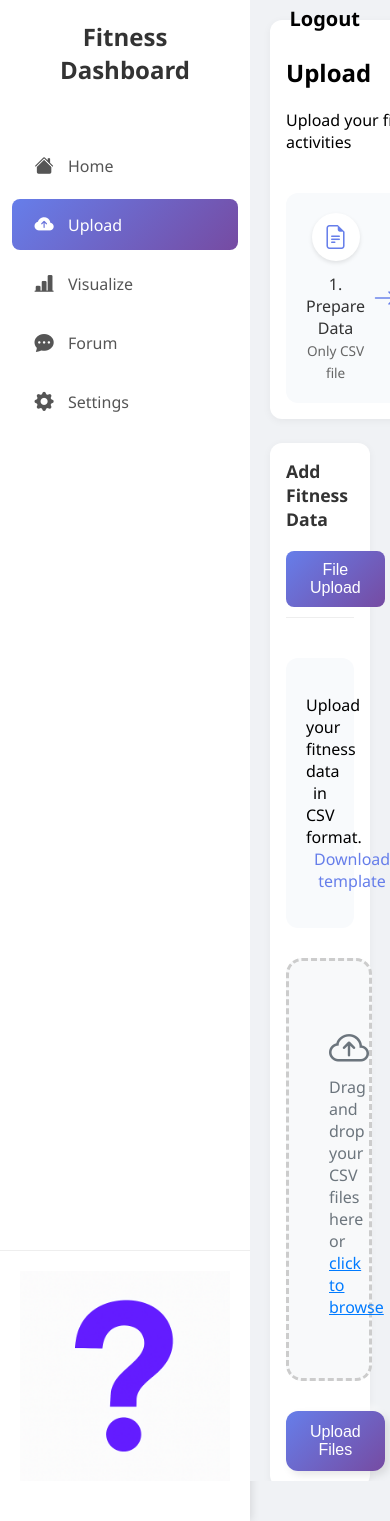
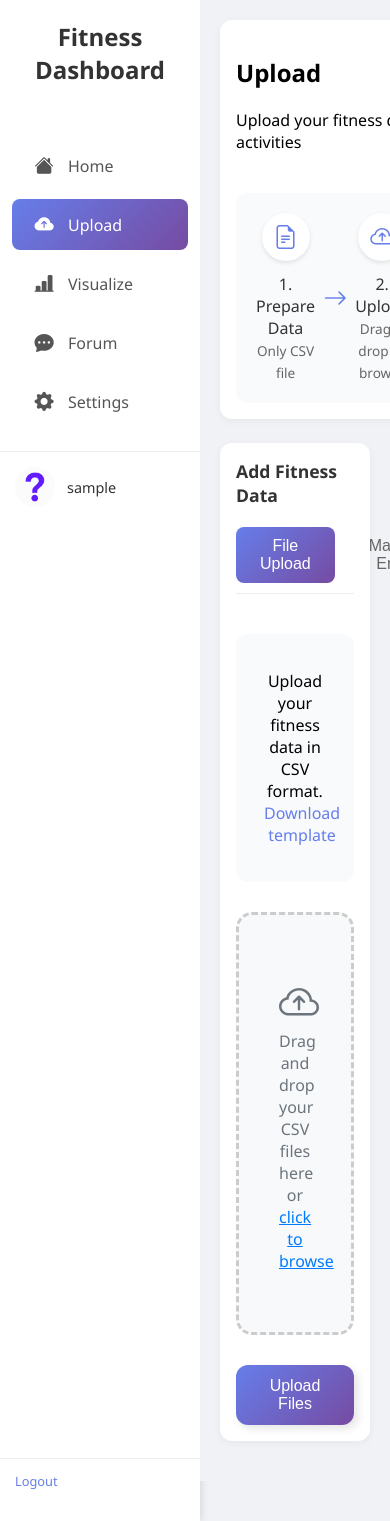
Before and after one commit to CallMeHeiSir/CITS5505_Group_project, a Flask app: page /upload in a window 390 px wide. Run offline with Flask 3, Linux system fonts and the light colour scheme; the visitor is signed in with stand-in values (Sample User, id 1); data that the repository does not hold is empty; some libraries are stand-ins or nearby versions.

Commit message:
feat: change the location of logout button

```diff
--- a/backend/static/css/uploadStyle.css
+++ b/backend/static/css/uploadStyle.css
@@ -68,36 +68,45 @@ html, body {
 }
 
 .user-profile {
-  margin-top: auto;
   padding: 20px;
   display: flex;
   align-items: center;
   gap: 12px;
   border-top: 1px solid #eee;
+  margin-top: 20px; /* 与 indexStyle.css 一致 */
 }
 
 .user-avatar {
-  width: 100%;
-  height: 100%;
+  width: 50px; /* 与 indexStyle.css 一致 */
+  height: 50px; /* 与 indexStyle.css 一致 */
+  border-radius: 50%; /* 与 indexStyle.css 一致 */
   object-fit: cover;
 }
 
+.username {
+  color: #333;
+  font-size: 1rem;
+  font-weight: 500;
+}
+
+/* 调整 top-logout 样式，与 indexStyle.css 一致 */
 .top-logout {
-  position: absolute;
-  top: 5px;
-  right: 30px;
-  z-index: 1000;
+  margin-top: auto;
+  padding: 12px 20px;
+  border-top: 1px solid #eee;
+  text-align: left;
 }
 
 .top-logout a {
-  color: black;
+  color: #667eea;
   text-decoration: none;
-  font-size: 20px;
-  font-weight: bold;
+  font-size: 0.9rem;
+  font-weight: 500;
 }
 
 .top-logout a:hover {
   text-decoration: underline;
+  color: #764ba2;
 }
 
 .main-content {
@@ -389,3 +398,26 @@ input[type="number"]::-webkit-outer-spin-button {
   -webkit-appearance: none;
   margin: 0;
 }
+
+/*响应式设计*/
+@media (max-width: 768px) {
+  .side-nav {
+    width: 200px;
+  }
+  .user-profile {
+    padding: 15px;
+  }
+  .user-avatar {
+    width: 40px;
+    height: 40px;
+  }
+  .username {
+    font-size: 0.9rem;
+  }
+  .top-logout {
+    padding: 10px 15px;
+  }
+  .top-logout a {
+    font-size: 0.8rem;
+  }
+}
--- a/backend/templates/upload.html
+++ b/backend/templates/upload.html
@@ -12,10 +12,6 @@
   <link rel="stylesheet" href="{{ url_for('static', filename='css/uploadStyle.css') }}"/>
 </head>
 <body>
-  <!-- 左上角的 Logout 链接 -->
-  <div class="top-logout">
-    <a href="{{ url_for('auth.logout') }}">Logout</a>
-  </div>
   <div class="app-container">
     <div class="content">
       <nav class="side-nav">
@@ -26,12 +22,15 @@
         <a href="{{ url_for('forum') }}" class="side-item {% if request.endpoint == 'forum' %}active{% endif %}"><i class="bi bi-chat-dots-fill"></i><span>Forum</span></a>
         <a href="{{ url_for('settings') }}" class="side-item {% if request.endpoint == 'settings' %}active{% endif %}"><i class="bi bi-gear-fill"></i><span>Settings</span></a>
         <div class="user-profile">
-          <!-- 显示用户头像 -->
           {% if current_user.avatar %}
             <img src="{{ url_for('static', filename='avatars/' + current_user.avatar) }}" alt="User Avatar" class="user-avatar"/>
           {% else %}
             <img src="{{ url_for('static', filename='avatars/default.png') }}" alt="Default Avatar" class="user-avatar"/>
           {% endif %}
+          <span class="username">{{ current_user.username }}</span>
+        </div>
+        <div class="top-logout">
+          <a href="{{ url_for('auth.logout') }}">Logout</a>
         </div>
       </nav>
 
```
